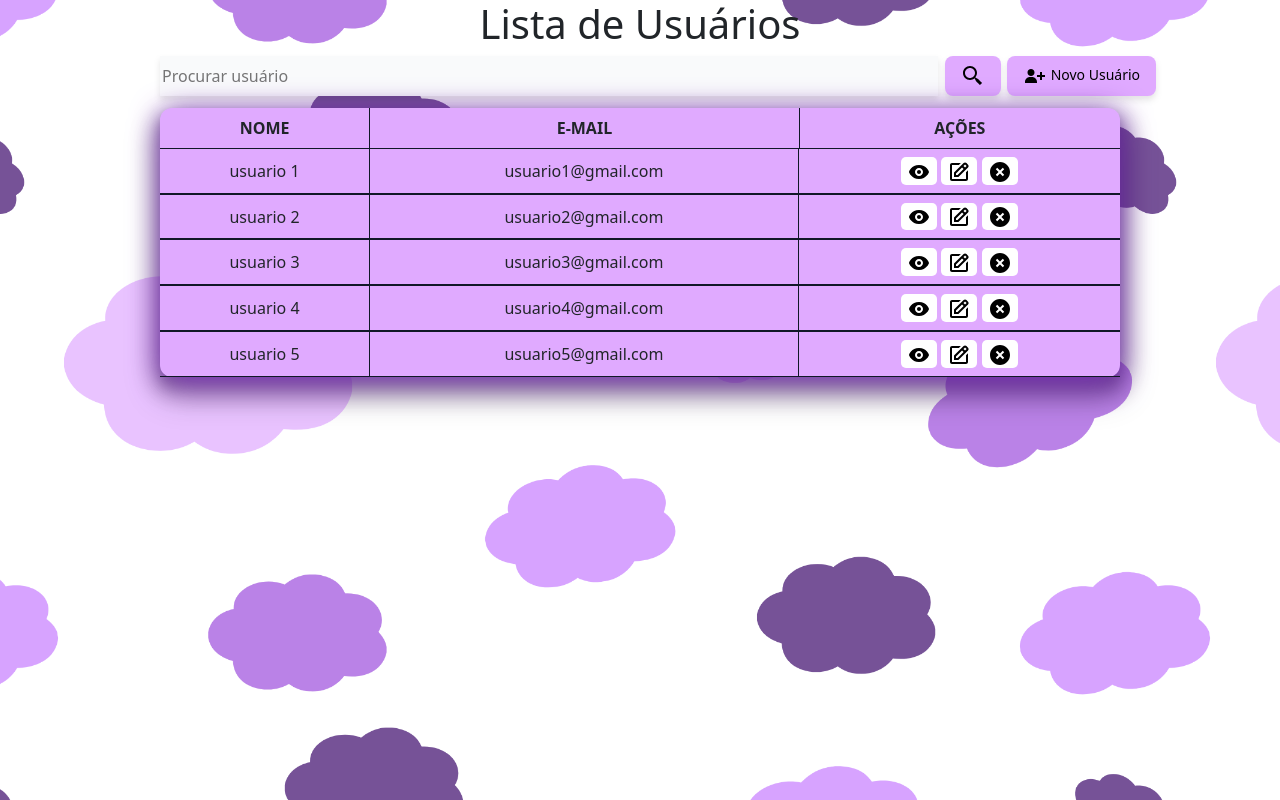
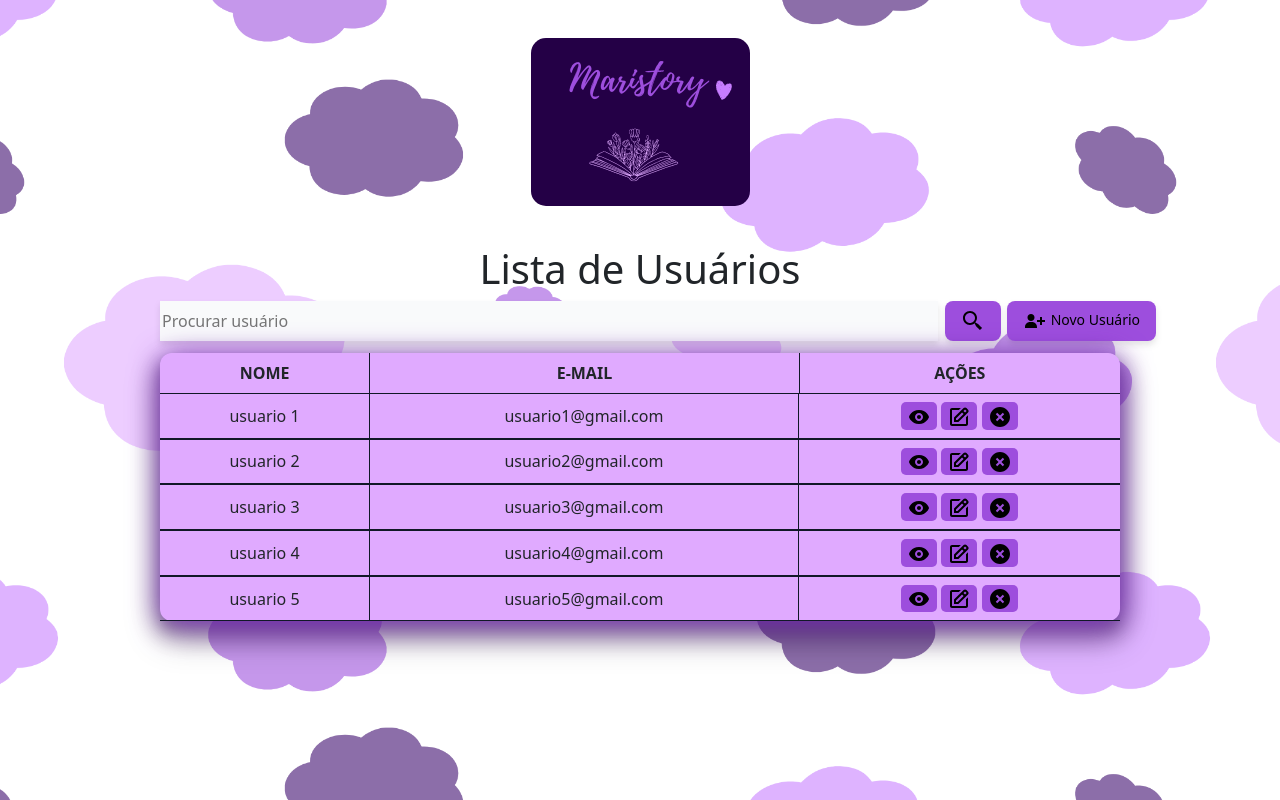
Before and after one commit to MarianaSiano/Mariatory, a PHP site: page /app/views/admin/listaDeUsuarios.html in a window 1280 px wide. Run offline with PHP 8.4, Linux system fonts and the light colour scheme.

Commit message:
padronizaçao

```diff
--- a/app/views/admin/listaDeUsuarios.html
+++ b/app/views/admin/listaDeUsuarios.html
@@ -15,7 +15,14 @@
 
 <body>
 
-    <h1>Lista de Usuários</h1>
+    <div class="logotopo">
+        <img class="mari" src="../../../public/assets/Maristory - Navbar.png" alt="logo">
+    </div>
+
+    <div class="titulo">
+        <h1>Lista de Usuários</h1>
+    </div>
+
     <div class-"heading">
         <form class="formulario">
             <input type="search" class="procurar" placeholder="Procurar usuário" required />
--- a/public/css/listaDeUsuarios.css
+++ b/public/css/listaDeUsuarios.css
@@ -1,7 +1,22 @@
-h1 {
+.logotopo {
 
     text-align: center;
+    margin-top: 3%;
+    margin-bottom: 3%;
 }
+
+.mari {
+    border-radius: 15px;
+}
+
+.titulo {
+    text-align: center;
+}
+
+h1 {
+    color: #9D4EDD;
+}
+
 .heading {
     margin-left: 12.5%;
     margin-right: 12.5%;
@@ -24,13 +39,12 @@
     margin-right: 0.5%;
     border-radius: 0.5 rem;
     border-width: 1px;
-    background-color: rgb(224 170 255);
     background-color: rgb(249 250 251);
     padding-left: 1.5 rem;
     font-size: 0.875 rem;
     line-height: 1.25 rem;
     color: rgb(17 24 39);
-    filter: drop-shadow(0px 10px 8px rgb(0 0 0/0.04)) ;
+    filter: drop-shadow(0px 10px 8px rgb(0 0 0/0.04));
     filter: drop-shadow(0px 4px 3px rgb(0 0 0/0.1));
     border-style: none;
 }
@@ -38,7 +52,7 @@
 .busca {
     margin-right: 0.5%;
     border-radius: 0.5rem;
-    background-color: rgb(224 170 255);
+    background-color: #9D4EDD;
     border: 0;
     padding: 0.5rem 1rem;
     font-size: 0.875rem;
@@ -50,7 +64,7 @@
 }
 
 .busca:hover {
-    background-color: #C77DFF;
+    background-color: #7B2CBF;
     transition: 1s;
 }
 
@@ -62,7 +76,7 @@
 .usuario {
     border-radius: 0.5rem;
     min-width: fit-content;
-    background-color: rgb(224 170 255);
+    background-color: #9D4EDD;
     border: 0;
     padding: 0.5rem 1rem;
     font-size: 0.875rem;
@@ -73,7 +87,7 @@
 }
 
 .usuario:hover {
-    background-color: #C77DFF;
+    background-color: #7B2CBF;
     transition: 1s;
 }
 
@@ -87,55 +101,56 @@
 }
 
 .btn1 {
-    background-color: white;
+    background-color: #9D4EDD;
     border: 0;
     border-radius: 5px;
 }
 
 .btn1:hover {
 
-    background-color: #C77DFF;
+    background-color: #7B2CBF;
     transition: 1s;
 
 }
 
 .btn2 {
-    background-color: white;
+    background-color: #9D4EDD;
     border: 0;
     border-radius: 5px;
 }
 
 .btn2:hover {
 
-    background-color: #C77DFF;
+    background-color: #7B2CBF;
     transition: 1s;
 
 }
 
 .btn3 {
-    background-color: white;
+    background-color: #9D4EDD;
     border: 0;
     border-radius: 5px;
 }
 
 .btn3:hover {
 
-    background-color: #C77DFF;
+    background-color: #7B2CBF;
     transition: 1s;
 
 }
+
 body::after {
     content: "";
-    background: url(../assets/fundosite.png) repeat center;
+    background: url(../assets/fundoMariStory.png) repeat center;
     background-size: calc(90%);
-    opacity: 0.7;
+    opacity: 1;
     top: 0;
     left: 0;
     bottom: 0;
     right: 0;
     position: absolute;
     z-index: -1;
-  }
+}
 
 .tabela1 {
     margin-left: auto;
@@ -147,7 +162,7 @@
     border-radius: 0.75rem;
     border-width: 1px;
     border-color: rgb(17 24 39);
-    background-color: rgb(224 170 255);
+    background-color: #E0AAFF;
     text-align: center;
     filter: drop-shadow(0px 10px 8px rgb(0 0 0 / 0.4)) drop-shadow(0px 4px 3px rgb(0 0 0 / 0.1));
     box-shadow: 1px 5px 30px #7B2CBF;
```
Also changed, not shown: public/css/landingPage.css (+1 -15 lines), public/assets/fundoMariStory.png (added).
